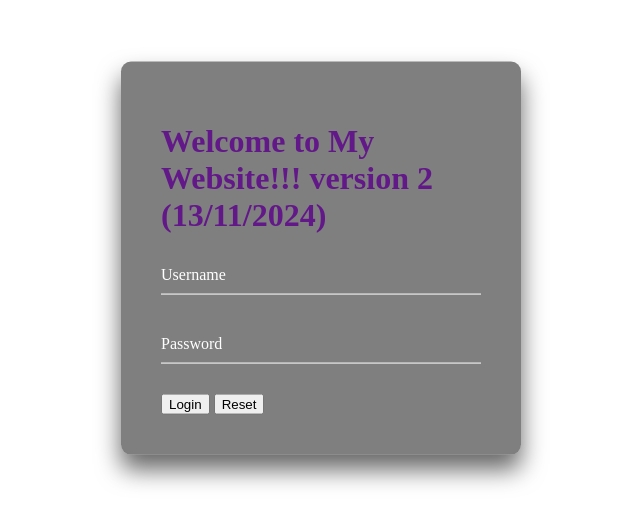
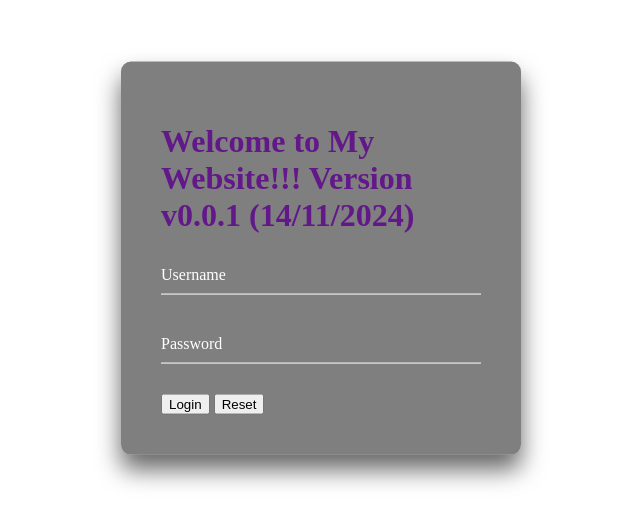
Before and after one commit to ngocdt1digital/nodejs-random-color-deploy, a website: page public/index.html in a window 1280 px wide. Shown: the part 142-666 px from the top of the page, without its empty margins (319-959 px from the left). Drawn offline with Linux system fonts and the light colour scheme.

Commit message:
edit file index.html version v0.0.1

```diff
--- a/public/index.html
+++ b/public/index.html
@@ -8,7 +8,7 @@
 </head>
 <body>
     <div class="login-box">
-        <h1 id="welcome" style="color: #631889;">Welcome to My Website!!! version 2 (13/11/2024)</h1>
+        <h1 id="welcome" style="color: #631889;">Welcome to My Website!!! Version v0.0.1 (14/11/2024)</h1>
         <form>
           <div class="user-box">
             <input type="text" name="" required="">
```
